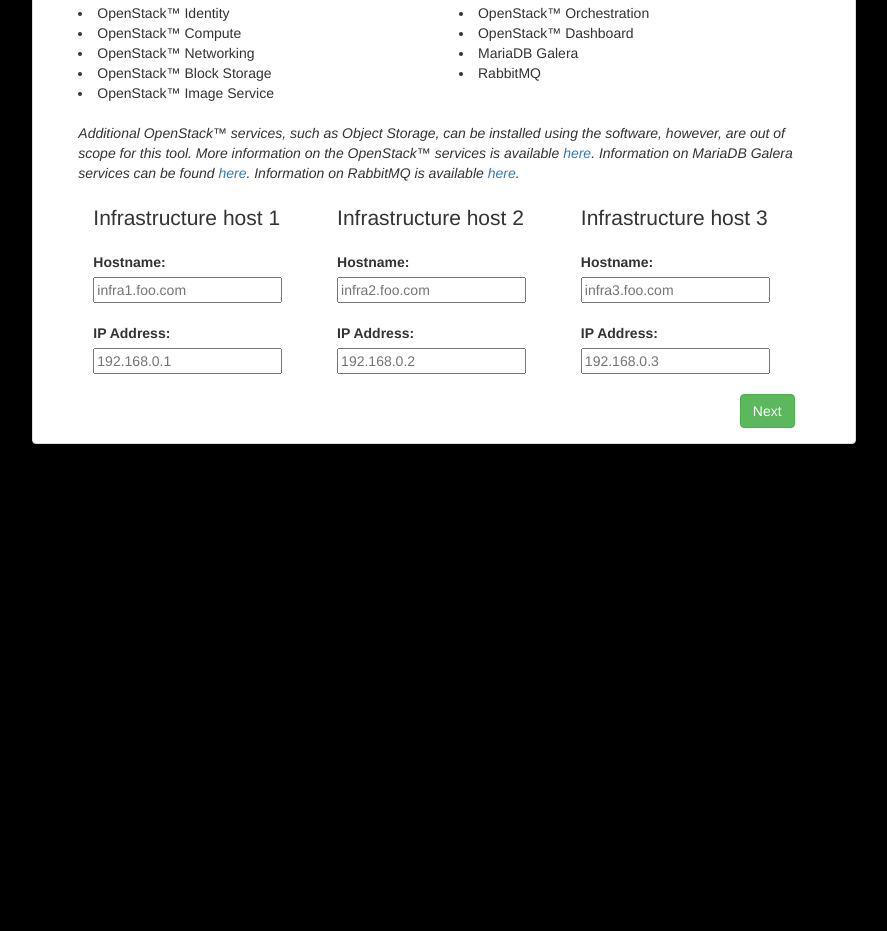
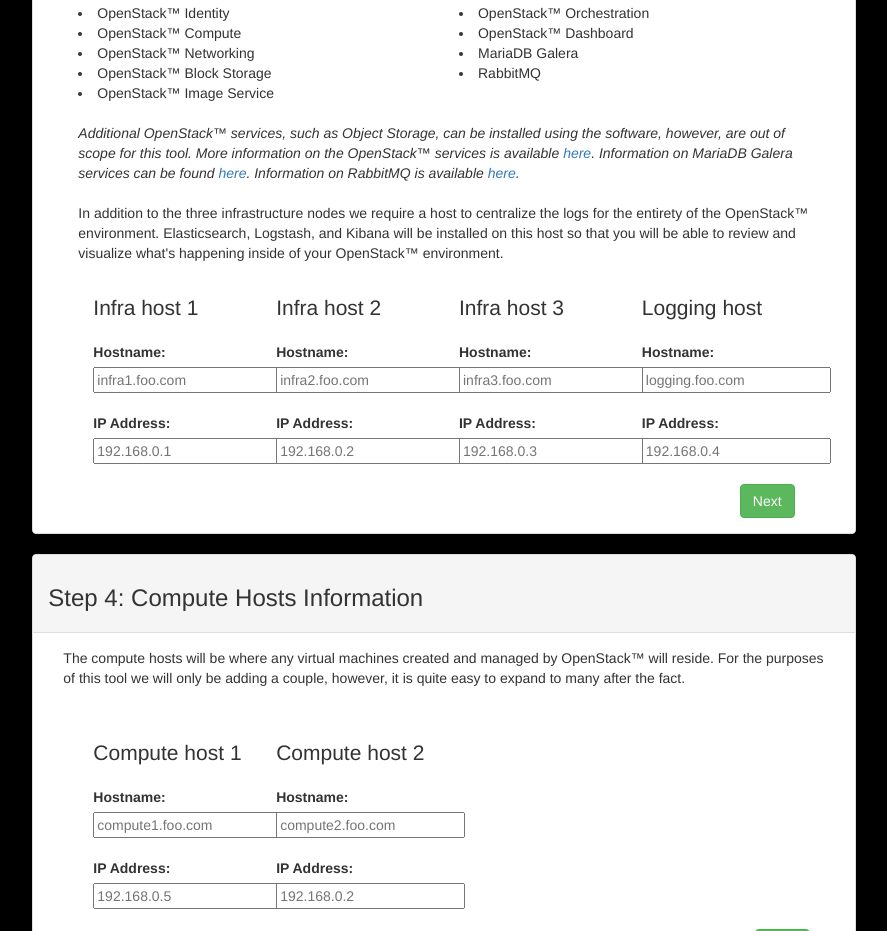
Before and after one commit to jcannava/rpc-wizard, a plain HTML site: page index.html in a window 1280 px wide. Shown: the part 2780-3711 px from the top of the page, without its empty margins (196-1083 px from the left). Before the commit the page ends 3244 px from the top, so only its background shows below. Drawn offline with nearby package versions, Linux system fonts and the light colour scheme.

Commit message:
adding step 4

```diff
--- a/index.html
+++ b/index.html
@@ -57,7 +57,7 @@
                         <li>1 Server, with Ubuntu 14.04 installed and an ip address. This server will have elasticsearch, logstash, and kibana installed to centralize all of the logs from the environment.</li>
                         <li>2 Servers, with Ubuntu 14.04 installed and an ip address, for Compute services</li>
                         <b>Note</b> This configurator will also provide you the option to generate an "all in one" deployment if you are only interested in exploring OpenStack&trade;<br/>
-                    <li>Either a softoware or hardware load balancer. If you have a software load balancer it will need to run on a server separate from where the OpenStack&trade; services will be run.</li>
+                    <li>Either a software or hardware load balancer. If you have a software load balancer it will need to run on a server separate from where the OpenStack&trade; services will be run.</li>
                     <li>3 RFC1918 Networks for the containers network, the overlay network, and the storage network.</li>
                         <ul><li>If you have already used ip's in these ranges please have those available as well</li></ul>
                     <button type="button" class="btn btn-success pull-right">Got it. Let's Go!</button>
@@ -351,11 +351,11 @@
                                  <br/><br/>
                             </div>
                             <div class="col-md-12">
-                                 <input type="checkbox" name="contact" id="contact">&nbsp;&nbsp;<label for="contact">Contact me for information regarding support or training</label></td>
+                                 <input type="checkbox" name="contact" id="contact">&nbsp;&nbsp;<label for="contact">Contact me for information regarding support or training</label>
                                  <br/>
                              </div>
                              <div class="col-md-12">
-                                 <button type="button" class="btn btn-success pull-right">Next</td>
+                                 <button type="button" class="btn btn-success pull-right">Next
                              </div>
                             </table>
                         </div>
@@ -403,7 +403,7 @@
                         <input type=text class="form-control" id="lb_int"><br/>
                     </div>
                     <div class="col-md-12">
-                        <button type="button" class="btn btn-success pull-right">Next</td>
+                        <button type="button" class="btn btn-success pull-right">Next
                     </div>
                 </div>
             </div>
@@ -440,31 +440,42 @@
                                 MariaDB Galera services can be found <a href="https://mariadb.com/kb/en/mariadb/what-is-mariadb-galera-cluster/">here</a>.
                                 Information on RabbitMQ is available <a href="https://www.rabbitmq.com">here</a>.</em>
                             <br/><br/>
+                            <p>In addition to the three infrastructure nodes we require a host to centralize the logs for the entirety of the OpenStack&trade; environment.
+                               Elasticsearch, Logstash, and Kibana will be installed on this host so that you will be able to review and visualize what's happening inside
+                               of your OpenStack&trade; environment.</p>
+                               <br/>
                         </div>
                         <div class="col-md-12">
-                            <div class="col-md-4">
-                                <p class="lead">Infrastructure host 1</p>
+                            <div class="col-md-3">
+                                <p class="lead">Infra host 1</p>
                                 <label for="infra_1_name">Hostname:</label>
                                 <input type="text" id="infra_1_name" placeholder="infra1.foo.com"><br/><br/>
                                 <label for="infra_1_ip">IP Address:</label>
                                 <input type="text" id="infra_1_ip" placeholder="192.168.0.1"><br/><br/>
                             </div>
-                            <div class="col-md-4">
-                                <p class="lead">Infrastructure host 2</p>
+                            <div class="col-md-3">
+                                <p class="lead">Infra host 2</p>
                                 <label for="infra_2_name">Hostname:</label>
                                 <input type="text" id="infra_2_name" placeholder="infra2.foo.com"><br/><br/>
                                 <label for="infra_2_ip">IP Address:</label>
                                 <input type="text" id="infra_2_ip" placeholder="192.168.0.2"><br/><br/>
                             </div>
-                            <div class="col-md-4">
-                                <p class="lead">Infrastructure host 3</p>
+                            <div class="col-md-3">
+                                <p class="lead">Infra host 3</p>
                                 <label for="infra_3_name">Hostname:</label>
                                 <input type="text" id="infra_3_name" placeholder="infra3.foo.com"><br/><br/>
                                 <label for="infra_3_ip">IP Address:</label>
                                 <input type="text" id="infra_3_ip" placeholder="192.168.0.3"><br/><br/>
                             </div>
+                            <div class="col-md-3">
+                                <p class="lead">Logging host</p>
+                                <label for="log_name">Hostname:</label>
+                                <input type="text" id="log_name" placeholder="logging.foo.com"><br/><br/>
+                                <label for="log_ip">IP Address:</label>
+                                <input type="text" id="log_ip" placeholder="192.168.0.4"><br/><br/>
+                            </div>
                         <div class="col-md-12">
-                            <button type="button" class="btn btn-success pull-right">Next</td>
+                            <button type="button" class="btn btn-success pull-right">Next
                         </div>
                     </div>
                 </div>
@@ -472,5 +483,38 @@
         </div>
     </div>
     <!-- END STEP 3 -->
+    <!-- BEGIN STEP 4 -->
+    <div class="col-md-8 center-block vcenter" id="step3">
+        <div class="panel panel-default">
+            <div class="panel-heading"><h3>Step 4: Compute Hosts Information</h3></div>
+                <div class="panel-body">
+                    <div class="col-md-12">
+                        <p>The compute hosts will be where any virtual machines created and managed by OpenStack&trade; will reside. For the purposes of this tool
+                           we will only be adding a couple, however, it is quite easy to expand to many after the fact.</p>
+                           <br/><br/>
+                        <div class="col-md-12 center-block">
+                            <div class="col-md-3">
+                                <p class="lead">Compute host 1</p>
+                                <label for="compute_1_name">Hostname:</label>
+                                <input type="text" id="compute_1_name" placeholder="compute1.foo.com"><br/><br/>
+                                <label for="compute_1_ip">IP Address:</label>
+                                <input type="text" id="compute_1_ip" placeholder="192.168.0.5"><br/><br/>
+                            </div>
+                            <div class="col-md-3">
+                                <p class="lead">Compute host 2</p>
+                                <label for="compute_2_name">Hostname:</label>
+                                <input type="text" id="compute_2_name" placeholder="compute2.foo.com"><br/><br/>
+                                <label for="compute_2_ip">IP Address:</label>
+                                <input type="text" id="compute_2_ip" placeholder="192.168.0.2"><br/><br/>
+                            </div>
+                    </div>
+                        <div class="col-md-12">
+                            <button type="button" class="btn btn-success pull-right">Next
+                        </div>
+                </div>
+            </div>
+        </div>
+    </div>
+    <!-- END STEP 4 -->
   </body>
 </html>
```
